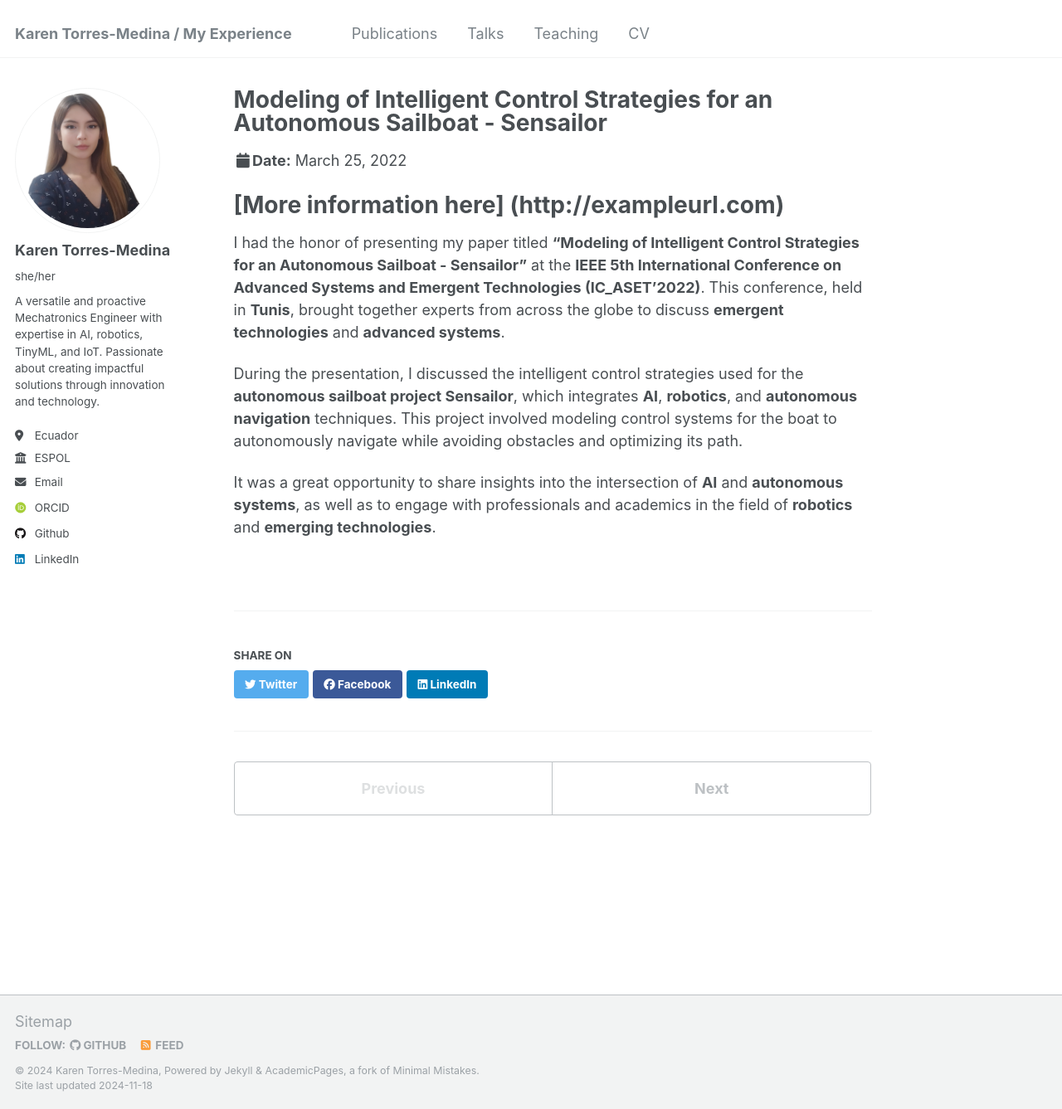
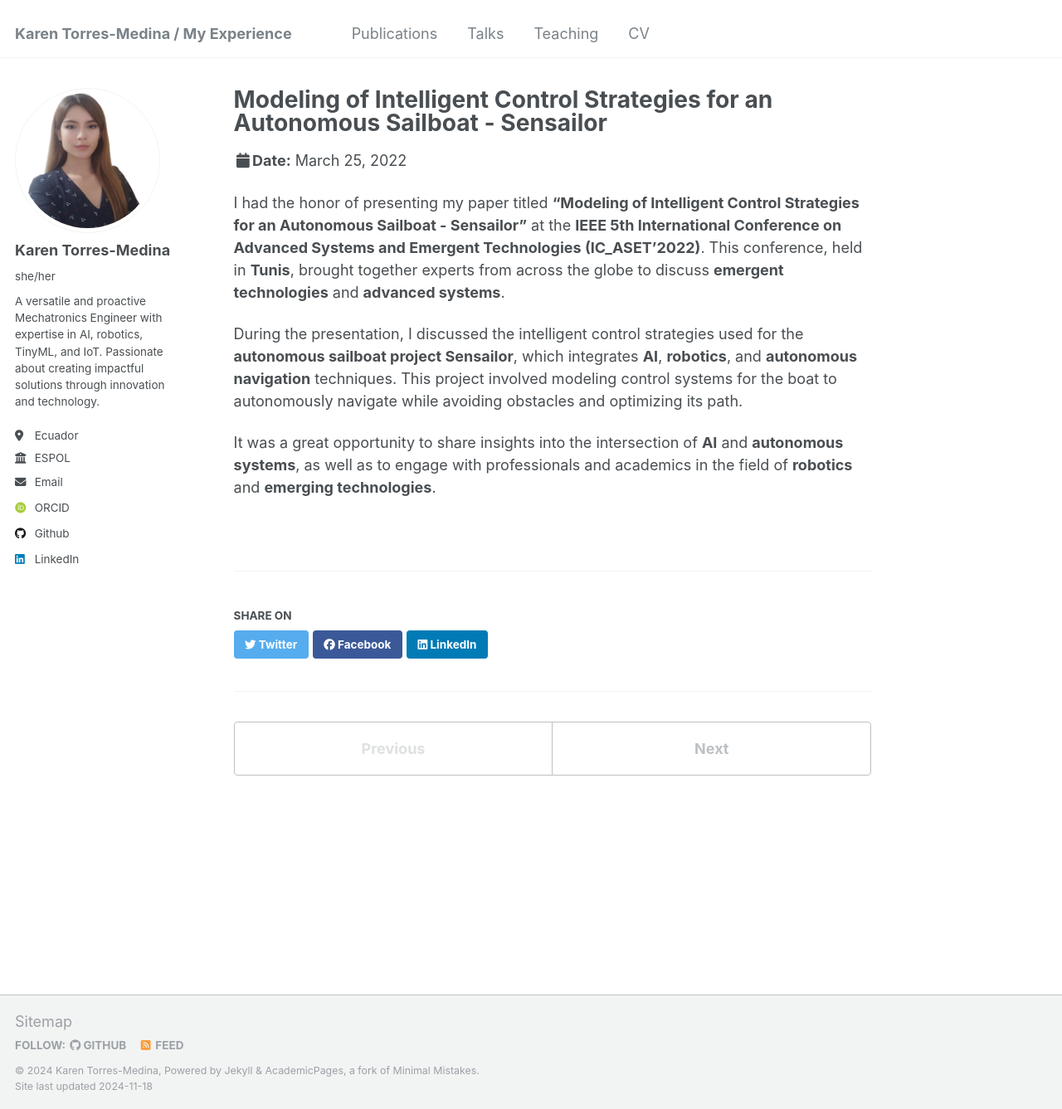
Before and after one commit to kttorres/experience, a Jekyll site: the page built from _talks/2013-03-01-tutorial-1.md, in a window 1280 px wide and 1337 px high. Shown: the whole window at 83% size. Built offline with Jekyll 4.4.1, drawn with Linux system fonts in a browser that asks for light colours; some web fonts are replaced.

Commit message:
Update 2013-03-01-tutorial-1.md

```diff
--- a/_talks/2013-03-01-tutorial-1.md
+++ b/_talks/2013-03-01-tutorial-1.md
@@ -8,8 +8,6 @@ date: 2022-03-25
 location: "Mehari Hammamet Hotel, Tunisia"
 ---
 
-# [More information here] (http://exampleurl.com)
-
 I had the honor of presenting my paper titled **"Modeling of Intelligent Control Strategies for an Autonomous Sailboat - Sensailor"** at the **IEEE 5th International Conference on Advanced Systems and Emergent Technologies (IC_ASET'2022)**. This conference, held in **Tunis**, brought together experts from across the globe to discuss **emergent technologies** and **advanced systems**.
 
 During the presentation, I discussed the intelligent control strategies used for the **autonomous sailboat project Sensailor**, which integrates **AI**, **robotics**, and **autonomous navigation** techniques. This project involved modeling control systems for the boat to autonomously navigate while avoiding obstacles and optimizing its path.
```
